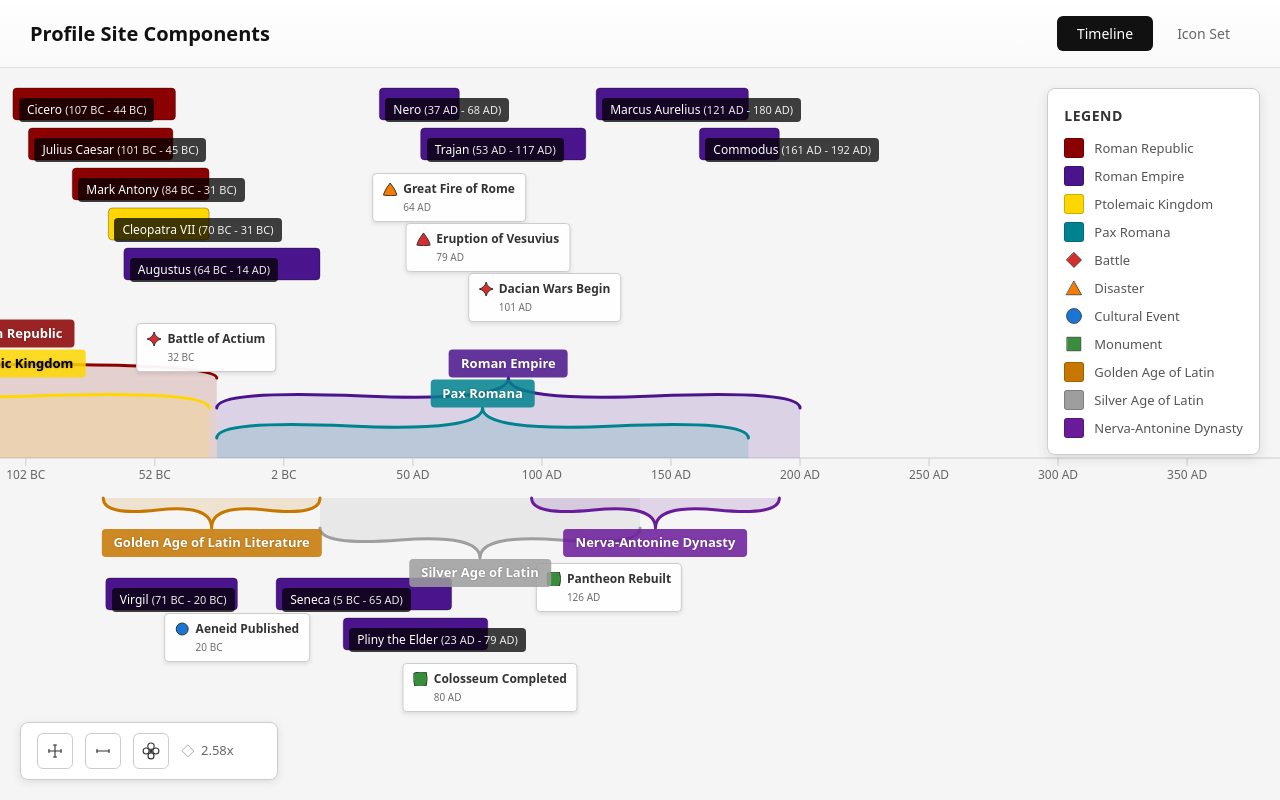
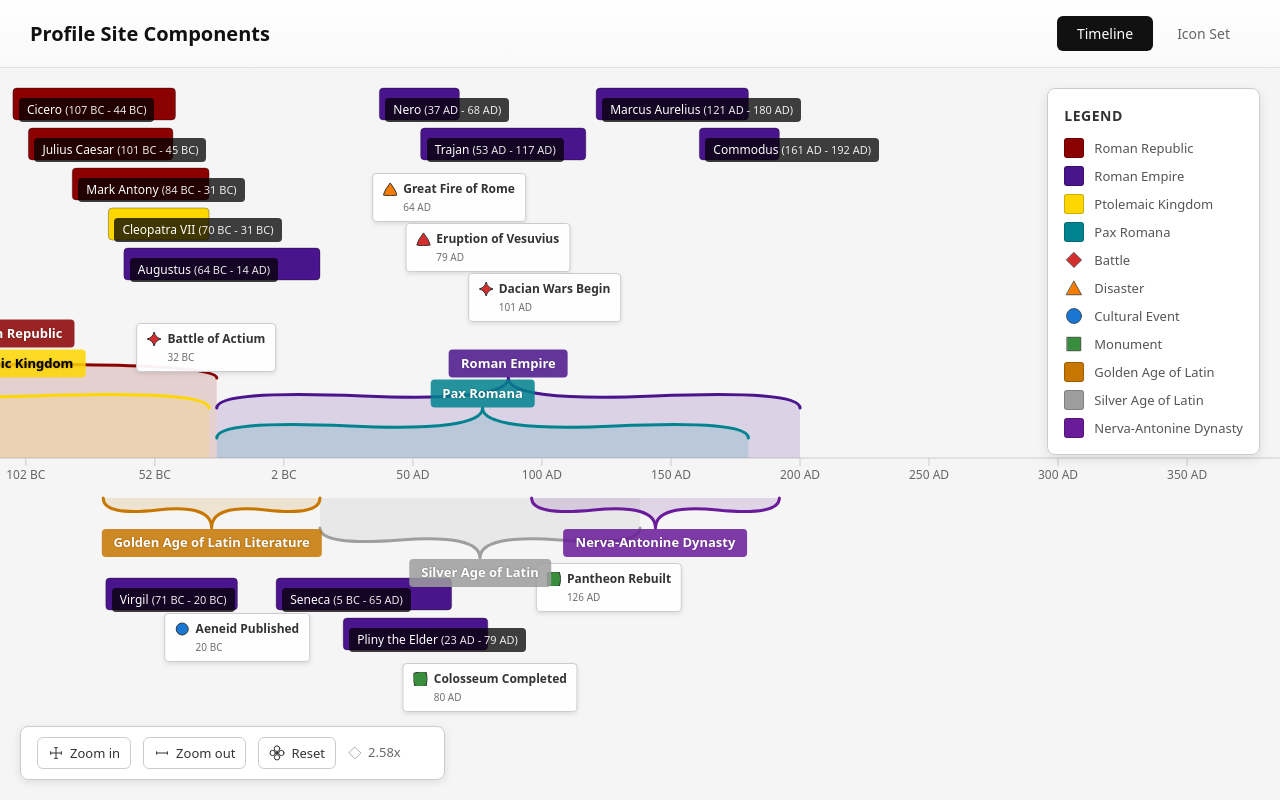
Before and after one commit to hawkandheron-dev/profile-site, a React (Vite) app in the folder timeline-scratch/: page / in a window 1280 px wide. Built offline with nearby package versions, Linux system fonts and the light colour scheme.

Commit message:
Add text labels to zoom control buttons

```diff
--- a/timeline-scratch/src/components/Timeline/Timeline.css
+++ b/timeline-scratch/src/components/Timeline/Timeline.css
@@ -40,15 +40,17 @@
 }
 
 .timeline-controls button.icon-button {
-  padding: 8px;
+  padding: 6px 10px;
   display: flex;
   align-items: center;
   justify-content: center;
+  gap: 6px;
   color: #333;
 }
 
 .timeline-controls button.icon-button .icon {
   display: flex;
+  flex-shrink: 0;
 }
 
 .timeline-controls button:hover {
--- a/timeline-scratch/src/components/Timeline/Timeline.jsx
+++ b/timeline-scratch/src/components/Timeline/Timeline.jsx
@@ -240,13 +240,16 @@ export function Timeline({ data, config, onViewportChange, onItemClick }) {
       {/* Controls */}
       <div className="timeline-controls">
         <button onClick={handleZoomIn} title="Zoom in" className="icon-button">
-          <Icon name="plus" size={18} />
+          <Icon name="plus" size={16} />
+          <span>Zoom in</span>
         </button>
         <button onClick={handleZoomOut} title="Zoom out" className="icon-button">
-          <Icon name="minus" size={18} />
+          <Icon name="minus" size={16} />
+          <span>Zoom out</span>
         </button>
         <button onClick={reset} title="Reset view" className="icon-button">
-          <Icon name="quatrefoil" size={18} />
+          <Icon name="quatrefoil" size={16} />
+          <span>Reset</span>
         </button>
         <div className="zoom-info">
           <Icon name="diamond" size={14} />
```
Also changed, not shown: 4 other files (tests, documents, lock files or other folders).
